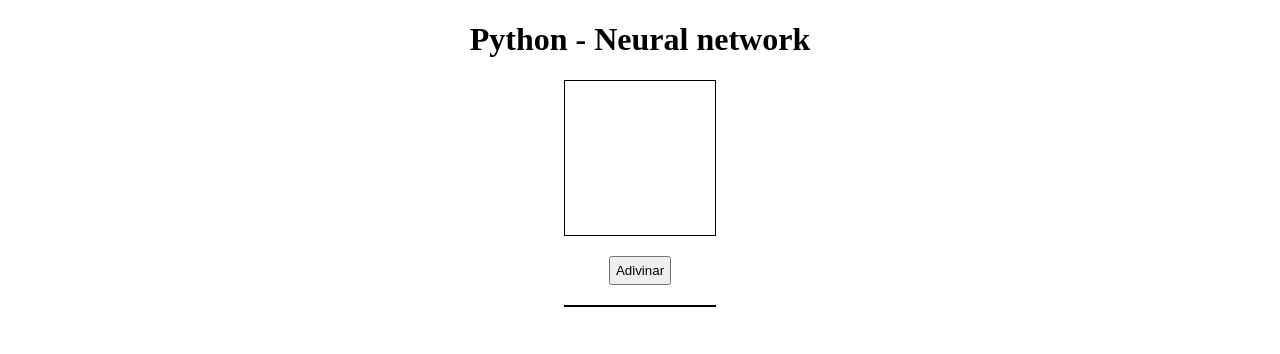
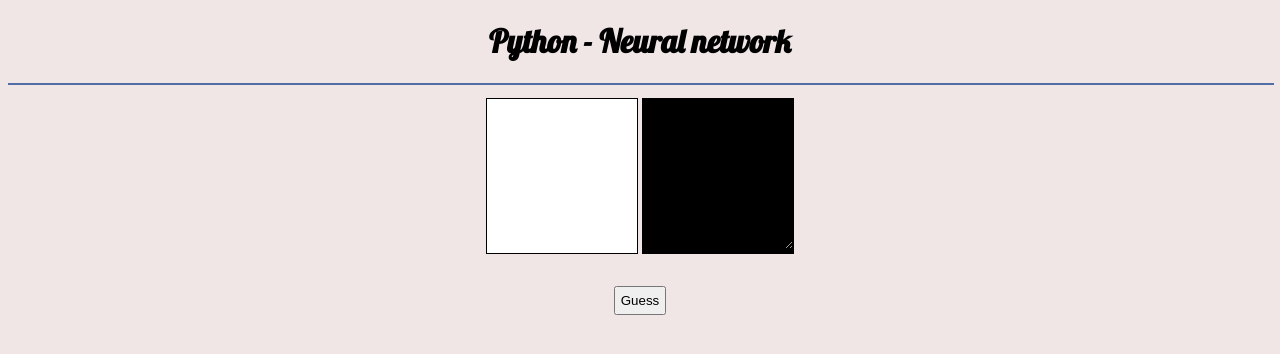
Before and after one commit to pieromarini/PyNeuNet, a Flask app: page / in a window 1280 px wide. Shown: the top 354 px of the page. Run offline with Flask 2, Linux system fonts and the light colour scheme; parts of the project's set-up code (start-up, migrations or seed data) failed here and were passed over.

Commit message:
Frontend - 80%

```diff
--- a/statics/main.css
+++ b/statics/main.css
@@ -1,17 +1,39 @@
+@import url('https://fonts.googleapis.com/css?family=Lobster');
 #all{
     text-align: center;
-    background-color: #fff;
+    background-color: #F1E6E6;
+}
+/*----------------------------------------------------------------------TOP*/
+h1{
+    font-family: 'Lobster', cursive;
+}
+hr{
+    width: 100%;
+    margin: auto;
+    border-style: double;
+    color: #526EA7;
+}
+/*----------------------------------------------------------------------MID*/
+.project{
+    margin: auto;
+    padding: 1%;
+    width: 70%;
 }
 .canvasDiv{
     border: solid black 1px;
     width: 150px;
+    background: #FFFFFF;
     margin: auto;
-    background: #FFFFFF;
+    display: inline-block;
+
 }
 #ans{
     background-color: #000;
+    color: #FFFFFF;
+    padding: 0;
 }
 .btn{
     padding: 5px;
     margin: 20px;
 }
+/*----------------------------------------------------------------------BOT*/
--- a/statics/main.js
+++ b/statics/main.js
@@ -3,8 +3,26 @@ canvas.setAttribute('width', '150px');
 canvas.setAttribute('height', '150px');
 canvas.setAttribute('id', 'canvas');
 
+
+
+responsetxt = document.createElement('textarea');
+responsetxt.style.color = '#3DF614';
+responsetxt.style.backgroundColor = '#000000';
+responsetxt.style.height = '150px';
+responsetxt.style.width = '150px';
+responsetxt.style.padding = '0px';
+responsetxt.style.border = '0';
+responsetxt.style.fontSize = '15px';
+responsetxt.readOnly = true;
+
+
 var canvasDiv = document.getElementsByClassName('canvasDiv')[0];
 canvasDiv.appendChild(canvas);
+
+var responseDiv = document.getElementById('ans');
+responseDiv.appendChild(responsetxt);
+
+
 if(typeof G_vmlCanvasManager != 'undefined') {
 	canvas = G_vmlCanvasManager.initElement(canvas);
 }
@@ -66,9 +84,11 @@ function redraw(){
   }
 }
 
+function sendnumber(){
     var imgData = context.getImageData(0, 0, context.canvas.width, context.canvas.height)
     console.log(imgData)
     var data = imgData.data
+
     $.ajax({
         url: '/predict-digit',
         data: JSON.stringify(data),
@@ -82,3 +102,6 @@ $.ajax({
             console.log(e)
         }
     })
+
+    responsetxt.value = 'Your number is: '+ digit + "\\\rand the probabilities are: " + prob;
+}
--- a/templates/index.html
+++ b/templates/index.html
@@ -1,21 +1,27 @@
 <!DOCTYPE html>
 <html>
     <head>
-        <link rel="stylesheet" type="text/css" href="./statics/main.css">
+        <link rel="stylesheet" type="text/css" href="../statics/main.css">
         <meta charset="utf-8">
         <meta name="viewport" content="width=device-width, initial-scale = 1">
         <title> Python Neural Network </title>
     </head>
     <body id='all'>
-        <h1>Python - Neural network</h1>
-        <div class="canvasDiv"></div>
-        <button class='btn' type="button">Adivinar</button>
-        <div id='ans' class='canvasDiv'></div>
+        <div class = 'top'>
+            <h1>Python - Neural network</h1>
+            <hr>
+        </div>
+
+        <div class='project'>
+            <div class="canvasDiv"></div>
+            <div id='ans' class='canvasDiv'></div>
+        </div>
+        <button class='btn' type="button" onclick="sendNumber()">Guess</button>
 
 
         <script src="https://code.jquery.com/jquery-3.3.1.min.js"
         integrity="sha256-FgpCb/KJQlLNfOu91ta32o/NMZxltwRo8QtmkMRdAu8="
         crossorigin="anonymous"></script>
-        <script src="./statics/main.js"></script>
+        <script src="../statics/main.js"></script>
     </body>
 </html>
```
Lines whose indentation alone changed are shown as unchanged.
